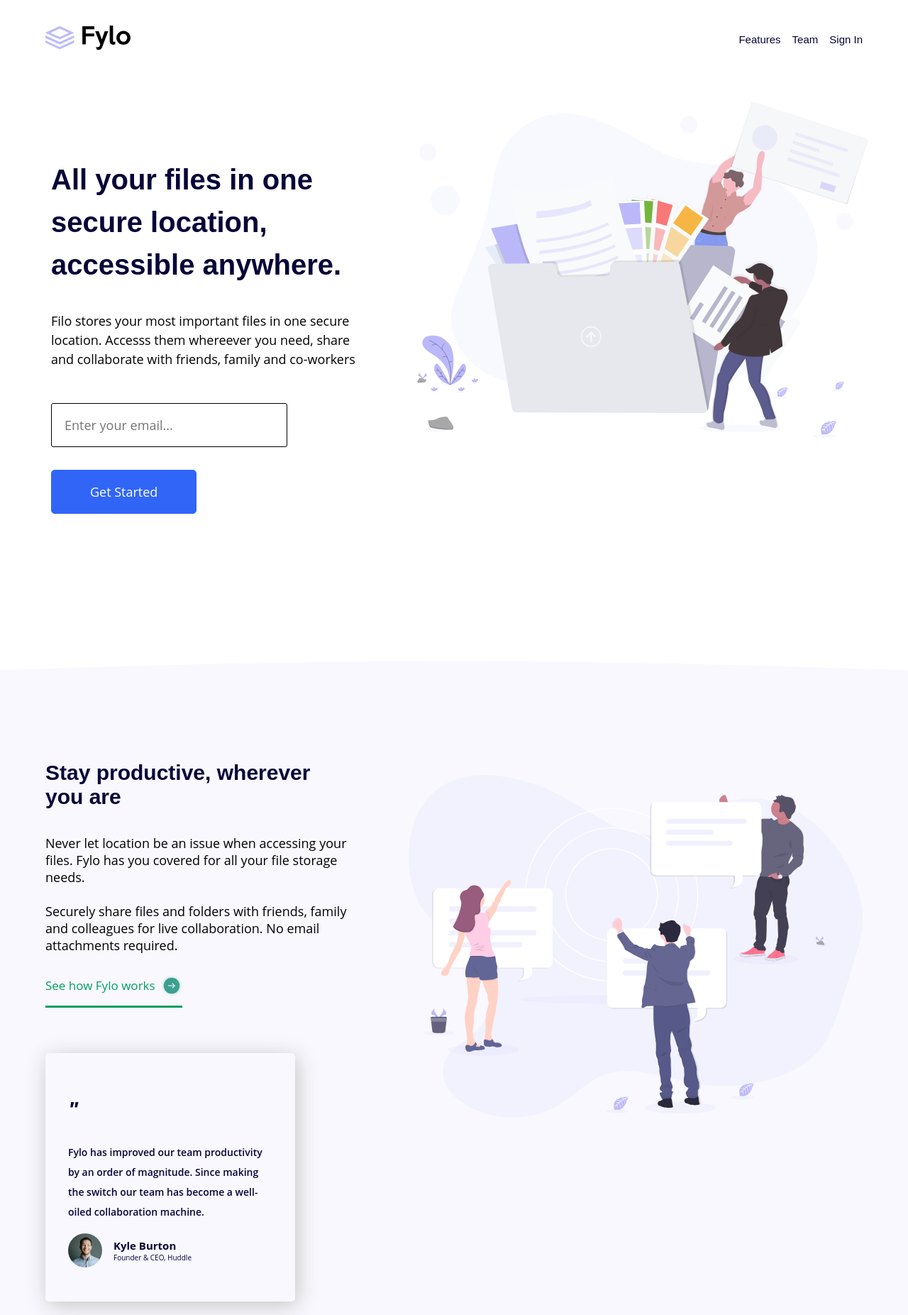
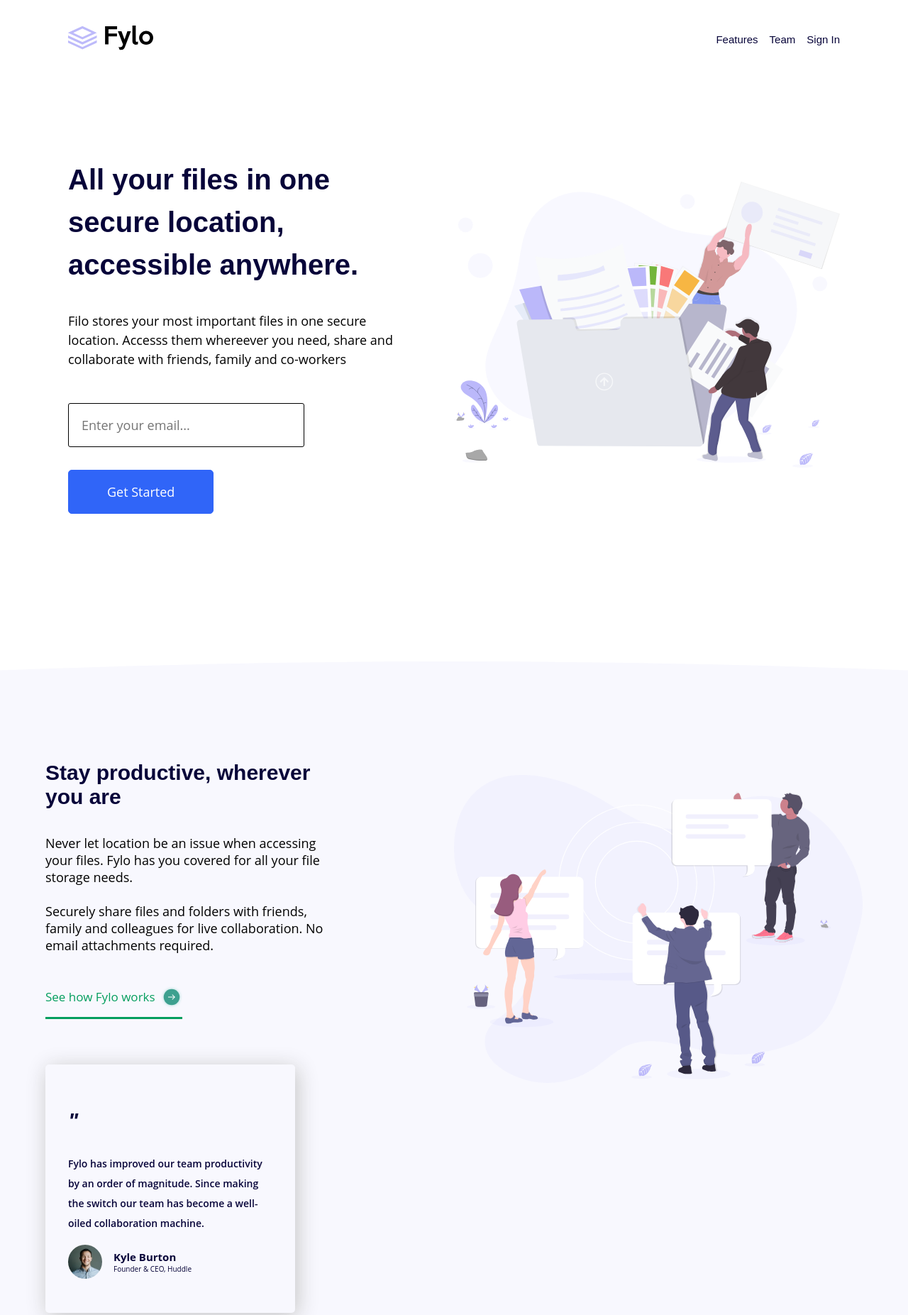
Before and after one commit to thechimaobii/fylo-landing-page, a plain HTML site: page index.html in a window 1280 px wide. Shown: the top 1853 px of the page at 71% size. Drawn offline with Linux system fonts and the light colour scheme; a web font is replaced by a local one.

Commit message:
Update style.css

```diff
--- a/style.css
+++ b/style.css
@@ -160,7 +160,7 @@ button{
     width: fit-content;
     align-items: center;
     gap: 0.5em;
-    margin-top: 1em;
+    margin: 2em auto;
 }
 
 .link > h3{
@@ -364,7 +364,7 @@ footer{
     }
 
     nav{
-        margin: auto 2em;
+        margin: auto 4em;
         padding: 2em 2em;
         display: flex;
         height: fit-content;
@@ -374,15 +374,20 @@ footer{
 
     }
 
+    main{
+        margin: 0 6em;
+    }
+
     .hero-copy{
         position: relative;
         display: flex;
         flex-direction: row-reverse;
         flex-wrap: nowrap;
-        justify-content: left;
-        margin: 2em 4em 0 2em;
+        justify-content: space-between;
+        margin: 2em 0;
         gap: 5em;
         width: 100%;
+        align-items: center;
 
     }
 
@@ -390,6 +395,7 @@ footer{
         display: flex;
         flex-direction: column;
         flex-wrap: wrap;
+        margin: 0;
     }
 
     .hero-text > h2{
@@ -418,9 +424,12 @@ footer{
 
 
     .hero-pic{
-        width: 40em;
+        width: 50%;
         height: max-content;
-        margin-right: 3em;
+        margin: 0;
+        padding: 0;
+        display: flex;
+        flex-shrink: 0;
     }
 
     .reg-email{
@@ -477,12 +486,12 @@ footer{
         margin: 10em 4em 0 4em;
         height: fit-content;
         padding-top: 5em;
-        gap: 5em;
+        gap: 10em;
         align-items: flex-start;
     }
 
     .hero-pic-two{
-        width: 40em;
+        width: 50%;
         height: max-content;
         margin-top: 5em;
     }
@@ -505,6 +514,15 @@ footer{
         margin: 2em 0 0 0;
         text-align: left;
         max-width: 33em;
+    }
+
+    .link{
+        border-bottom: 3px solid rgb(4, 158, 94);
+        display: flex;
+        width: fit-content;
+        align-items: center;
+        gap: 0.5em;
+        margin: 2em 0;
     }
 
     .card{
@@ -585,7 +603,9 @@ footer{
         padding: 4em 2em;
         margin: 0 ;
         display: flex;
+        flex-wrap: wrap;
         gap: 10em;
+        row-gap: 2em;
 
     }
 
@@ -616,7 +636,7 @@ footer{
     }
 
     .early-email-access{
-        margin: 2em 0;
+        margin: 2em 2em;
         display: flex;
         flex-direction: column;
 
@@ -633,6 +653,15 @@ footer{
 
     .early-email-access > input{
         width: 30em;
+
+        font-family: 'Open Sans';
+        text-align: left;
+        padding: 1em 0em;
+        color: black;
+        text-indent: 1em;
+        border: 1px black solid;
+        border-radius: 5px;
+        font-size: 18px;
     }
 
     footer{
@@ -651,7 +680,7 @@ footer{
 
     .fLogo{
         padding: 2em 0 0 2em ;
-        padding-right: 100vh;
+        margin-right: 100%;
 
     }
 
```
